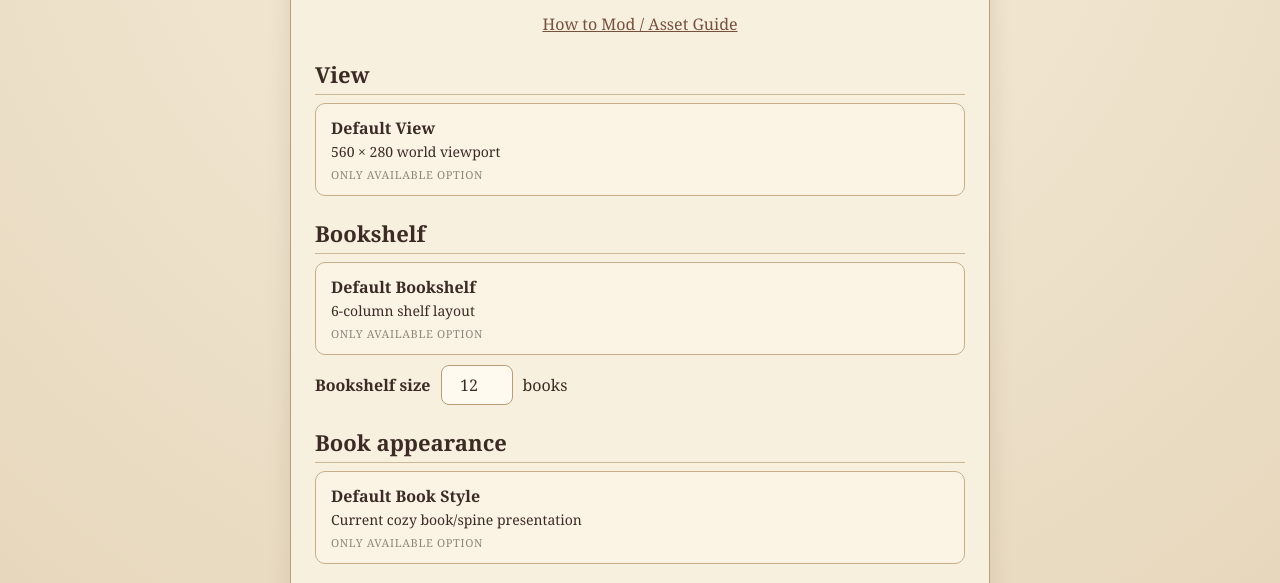
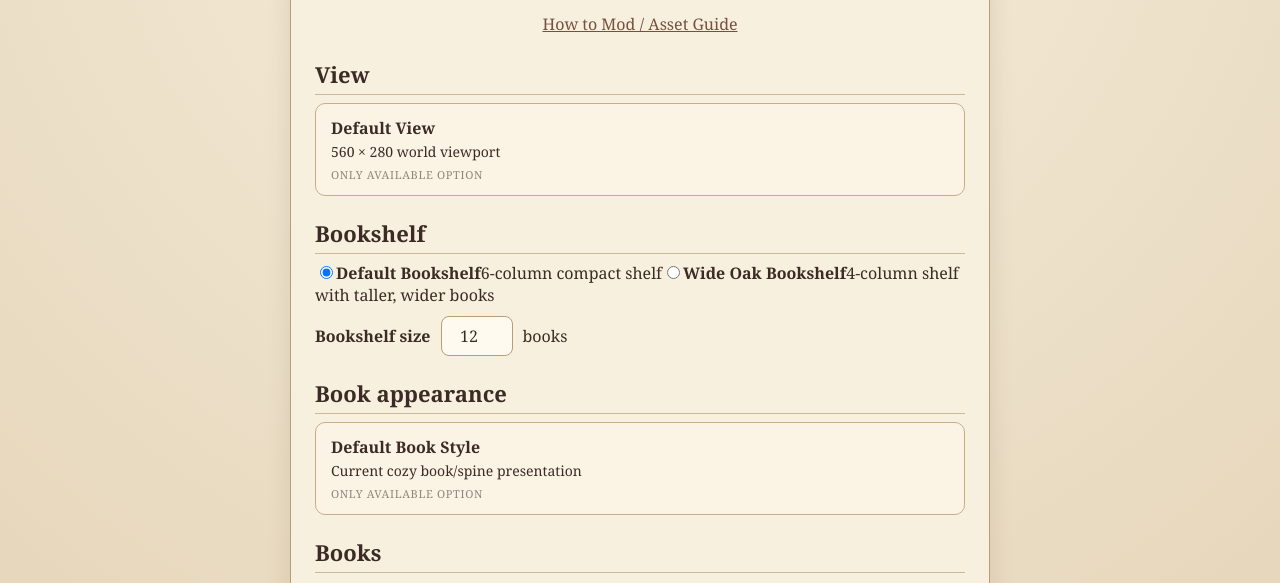
Before and after one commit to jmbjr/cozy_library, a website: page index.html in a window 1280 px wide. Shown: the part 187-770 px from the top of the page. Drawn offline with Linux system fonts and the light colour scheme.

Commit message:
Add bookshelf selector

```diff
--- a/index.html
+++ b/index.html
@@ -1,7 +1,7 @@
 <!doctype html><html lang="en"><head><meta charset="utf-8"><meta name="viewport" content="width=device-width,initial-scale=1"><title>Cozy Library</title><link rel="stylesheet" href="style.css"></head><body><main>
 <section id="setup" class="setup"><h1>Cozy Library</h1><p>Build a game from independent asset types.</p><p class="mod-link"><a href="modding.html">How to Mod / Asset Guide</a></p><div class="asset-config">
 <section class="asset-category"><h2>View</h2><div class="asset-choice single"><strong>Default View</strong><span>560 × 280 world viewport</span></div></section>
-<section class="asset-category"><h2>Bookshelf</h2><div class="asset-choice single"><strong>Default Bookshelf</strong><span>6-column shelf layout</span></div><div class="shelf-size"><label for="shelf-capacity"><strong>Bookshelf size</strong></label><input id="shelf-capacity" type="number" min="1" max="48" value="12"><span>books</span></div></section>
+<section class="asset-category"><h2>Bookshelf</h2><div class="shelf-options"><label><input type="radio" name="shelf" value="default" checked><strong>Default Bookshelf</strong><span>6-column compact shelf</span></label><label><input type="radio" name="shelf" value="wide"><strong>Wide Oak Bookshelf</strong><span>4-column shelf with taller, wider books</span></label></div><div class="shelf-size"><label for="shelf-capacity"><strong>Bookshelf size</strong></label><input id="shelf-capacity" type="number" min="1" max="48" value="12"><span>books</span></div></section>
 <section class="asset-category"><h2>Book appearance</h2><div class="asset-choice single"><strong>Default Book Style</strong><span>Current cozy book/spine presentation</span></div></section>
 <section class="asset-category"><h2>Books</h2><p class="category-help">Book sets contain only books. Dependencies are shown below each set.</p><div class="book-set-options"><label><input type="checkbox" value="valley" checked><strong>Starter Valley Books</strong><span>12 books · requires Starter Valley Objects</span></label><label><input type="checkbox" value="tidepool"><strong>Tidepool Books</strong><span>12 books · requires Tidepool Objects</span></label></div></section>
 <section class="asset-category"><h2>World objects</h2><p class="category-help">Object sets exist independently and may be enabled even when no selected book references them.</p><div class="world-set-options"><label><input type="checkbox" value="valley" checked><strong>Starter Valley Objects</strong><span>11 fact-driven objects</span></label><label><input type="checkbox" value="tidepool"><strong>Tidepool Objects</strong><span>12 fact-driven objects</span></label><label><input type="checkbox" value="expandedValley"><strong>Expanded Valley</strong><span>Extends Starter Valley Objects with weighted graphic variants</span></label></div></section>
```
